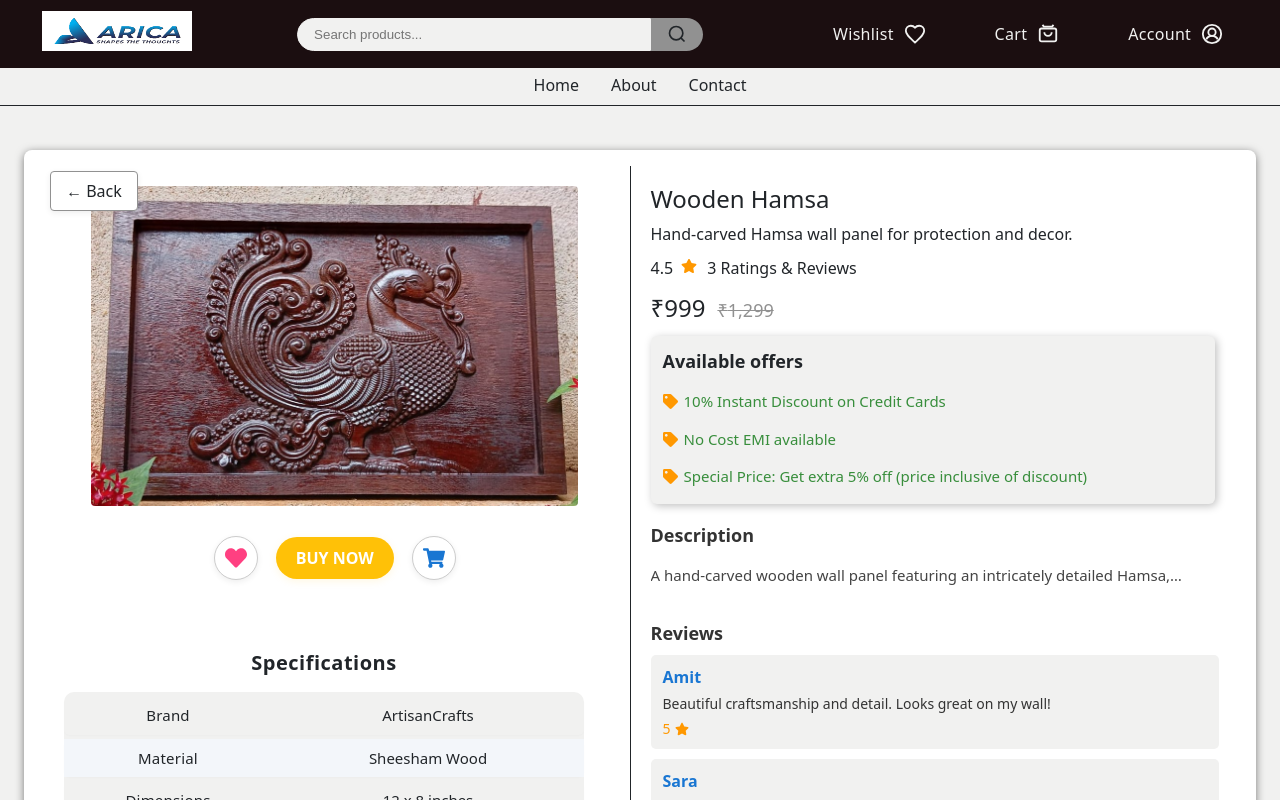
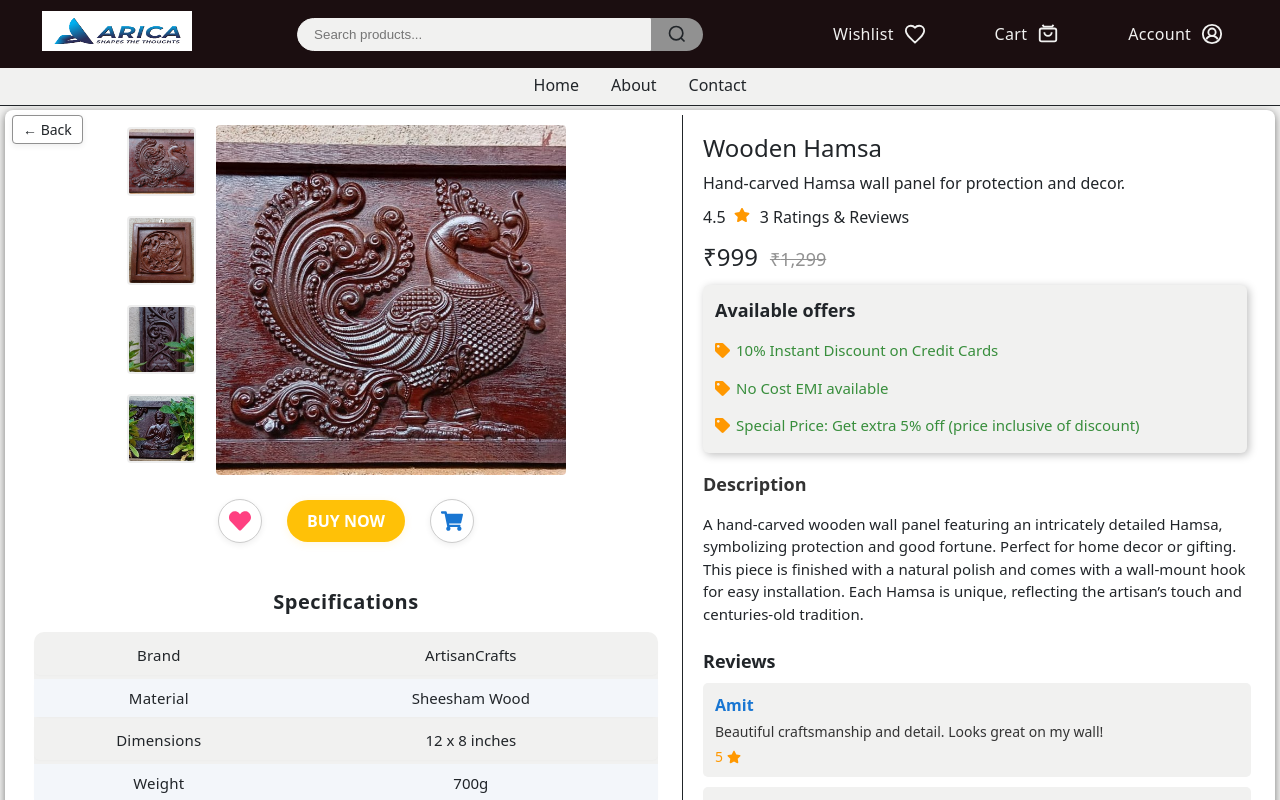
Before and after one commit to vivekbhat0120/HomeMade, a React (Vite) app: page /product/1 in a window 1280 px wide. Shown: the top 800 px of the page. Built offline with nearby package versions, Linux system fonts and the light colour scheme.

Commit message:
working on product details page 03

```diff
--- a/src/Data/Productdata.js
+++ b/src/Data/Productdata.js
@@ -21,6 +21,7 @@ const products = [
     price: 999,
     oldPrice: 1299,
     image: Product1,
+    images: [Product1, Product2, Product3, Product4],
     description: 'A hand-carved wooden wall panel featuring an intricately detailed Hamsa, symbolizing protection and good fortune. Perfect for home decor or gifting. This piece is finished with a natural polish and comes with a wall-mount hook for easy installation. Each Hamsa is unique, reflecting the artisan’s touch and centuries-old tradition.',
     specifications: [
       { label: 'Brand', value: 'ArtisanCrafts' },
@@ -46,6 +47,7 @@ const products = [
     price: 999,
     oldPrice: 1199,
     image: Product2,
+    images: [Product2, Product3, Product4, Product5],
     description: 'A detailed wood carving depicting a graceful swan, adding elegance to any room. The plaque is hand-finished and sealed for durability, making it suitable for both indoor and covered outdoor spaces. The swan’s wings are intricately detailed, showcasing the artisan’s skill.',
     specifications: [
       { label: 'Brand', value: 'WoodElegance' },
@@ -71,6 +73,7 @@ const products = [
     price: 999,
     oldPrice: 1399,
     image: Product3,
+    images: [Product3, Product4, Product5, Product6],
     description: 'Ornate floral carvings on a dark wood panel, ideal for traditional and modern interiors alike. The panel is handcrafted from premium teak and features a protective lacquer finish. It can be used as a wall accent or as part of a decorative partition.',
     specifications: [
       { label: 'Brand', value: 'ClassicCarvings' },
@@ -96,6 +99,7 @@ const products = [
     price: 999,
     oldPrice: 1099,
     image: Product4,
+    images: [Product4, Product5, Product6, Product7],
     description: 'A serene Buddha statue in a peaceful garden setting, bringing calm and positivity to your space. The statue is crafted from a blend of resin and wood, with hand-painted details and a weather-resistant finish. Ideal for meditation corners and garden nooks.',
     specifications: [
       { label: 'Brand', value: 'ZenDecor' },
@@ -121,6 +125,7 @@ const products = [
     price: 999,
     oldPrice: 1199,
     image: Product5,
+    images: [Product5, Product6, Product7, Product1],
     description: 'Sacred symbols of prosperity and wisdom, perfect for pooja rooms and festive decor. The set includes a beautifully crafted kalash and a Ganesha idol, both with intricate brass inlay work. A must-have for auspicious occasions.',
     specifications: [
       { label: 'Brand', value: 'DivineCraft' },
@@ -146,6 +151,7 @@ const products = [
     price: 999,
     oldPrice: 1299,
     image: Product6,
+    images: [Product6, Product7, Product1, Product2],
     description: 'A hand-carved Ganesha idol in a decorative arch, ideal for entryways and living rooms. The mount is made from solid rosewood and features a glossy finish. It comes with pre-installed hooks for easy hanging.',
     specifications: [
       { label: 'Brand', value: 'HeritageWood' },
@@ -171,6 +177,7 @@ const products = [
     price: 999,
     oldPrice: 1099,
     image: Product7,
+    images: [Product7, Product1, Product2, Product3],
     description: 'A rustic wooden frame showcasing a cherished family photo, adding warmth to your home. The frame is handcrafted from pine wood and features a distressed finish for a vintage look. It fits standard 8x10 inch photos and comes with a glass front.',
     specifications: [
       { label: 'Brand', value: 'FrameHouse' },
--- a/src/components/Product.jsx
+++ b/src/components/Product.jsx
@@ -3,7 +3,7 @@ import React from 'react';
 import { useNavigate } from 'react-router-dom';
 import '../styles/product.scss';
 
-const Product = ({ id, name, price, image, description }) => {
+const Product = ({ id, name, price, image, shortDescription }) => {
   const navigate = useNavigate();
 
   const handleClick = () => {
@@ -15,7 +15,7 @@ const Product = ({ id, name, price, image, description }) => {
       <img src={image} alt={name} className="product-image" />
       <div className="product-info">
         <h2 className="product-name">{name}</h2>
-        <p className="product-description">{description}</p>
+        <p className="product-description">{shortDescription}</p>
         <div className="product-price">₹ {price}</div>
       </div>
     </div>
--- a/src/pages/ProductDetail.jsx
+++ b/src/pages/ProductDetail.jsx
@@ -26,6 +26,7 @@ const ProductDetail = () => {
     price,
     oldPrice,
     image,
+    images,
     description,
     specifications,
     reviews,
@@ -33,13 +34,28 @@ const ProductDetail = () => {
     offers,
   } = product;
 
+  // Use images array if available, fallback to single image
+  const productImages = images && images.length > 0 ? images : [image];
+
   return (
     <div className="product-detail-container">
       <div className="product-detail-card">
         {/* Image, Actions, Description, Specs Section - now on the left */}
-        <div className="product-image-section">
+          <div className="main-image-and-actions">
             <button className="back-button" onClick={() => navigate(-1)}>&larr; Back</button>
-          <img src={image} alt={name} className="main-product-image" />
+            <div className="main-image-row">
+              <div className="product-thumbnails-vertical">
+                {productImages.map((img, idx) => (
+                  <img
+                    key={idx}
+                    src={img}
+                    alt={`${name} thumbnail ${idx + 1}`}
+                    className="product-thumbnail-image"
+                  />
+                ))}
+              </div>
+              <img src={productImages[0]} alt={name} className="main-product-image" />
+            </div>
             <div className="action-buttons">
               <button className="btn btn-wish" title="Add to Wishlist"><FaHeart /></button>
               <button className="btn btn-buy-now">BUY NOW</button>
@@ -59,6 +75,7 @@ const ProductDetail = () => {
               </table>
             </div>
           </div>
+
         {/* Info Section - now on the right */}
         <div className="product-info-section">
           <h1 className="product-title">{name}</h1>
--- a/src/styles/product.scss
+++ b/src/styles/product.scss
@@ -53,11 +53,6 @@
   font-size: 0.95rem;
   color: var(--secondary-color);
   margin-bottom: 8px;
-  display: -webkit-box;
-  -webkit-line-clamp: 2;
-  -webkit-box-orient: vertical;
-  overflow: hidden;
-  text-overflow: ellipsis;
 }
 
 .product-price {
--- a/src/styles/productdetail.scss
+++ b/src/styles/productdetail.scss
@@ -2,7 +2,7 @@
 
 // Container
 .product-detail-container {
-  margin: 150px 40px 0 40px;
+  margin: 110px 10px 5px;
   padding: 0;
   display: flex;
   flex-direction: column;
@@ -17,19 +17,19 @@
   flex-direction: row;
   justify-content: space-between;
   width: 100%;
-  margin-bottom: 20px;
   box-shadow: 0 2px 8px rgba(0, 0, 0, 0.5);
-  padding: 16px;
   border-radius: 8px;
+  padding: 5px;
 }
 
 // Info Section (left in code, first in logical order)
 .product-info-section {
-  width: 50%;
+  width: 45%;
   display: flex;
   flex-direction: column;
   align-items: flex-start;
   text-align: left;
+  margin-left: 10px;
 }
 .product-title {
   font-size: 24px;
@@ -72,7 +72,7 @@
   text-decoration: line-through;
 }
 .available-offers {
-  max-width: 540px;
+  max-width: 520px;
   width: 100%;
   // border: 1px solid var(--primary-color);
   padding: 12px;
@@ -99,28 +99,28 @@
 }
 
 .product-description {
-  margin-bottom: 16px;
+
   h3 {
     margin-bottom: 8px;
     font-size: 18px;
     color: #333;
   }
   p {
+    padding-right: 15px;
     font-size: 15px;
-    color: #444;
+    color: var(--text-color);
   }
 }
 
 .product-reviews {
-  margin-bottom: 16px;
   h3 {
-    margin-bottom: 8px;
+    margin: 0 0 8px 0;
     font-size: 18px;
-    color: #333;
+    color: var(--text-color);
   }
 }
 .review-item {
-  min-width: 520px;
+  min-width: 500px;
   width: 100%;
   background: var(--secondary-color);
   border-radius: 5px;
@@ -150,21 +150,42 @@
 
 // Image/Action/Description/Specs Section
 .product-image-section {
-  width: 50%;
+  width: 55%;
   margin-right: 20px;
   border-right: var(--text-color) 1px solid;
+  display: flex;
+  flex-direction: row;
+  align-items: flex-start;
+  position: relative;
+}
+
+.product-thumbnails-vertical {
+  display: flex;
+  flex-direction: column;
+  gap: 20px;
+  align-items: center;
+}
+
+.main-image-and-actions {
+  width: 100%;
+  display: flex;
+  flex-direction: column;
+  align-items: center;
+  flex: 1;
+  border-right: 1px solid var(--text-color);
+  margin-right: 10px;
 }
 
 // Back Button
 .back-button {
   position: absolute;
   top: 5px;
-  left: 10px;
+  left: 2px;
   background: var(--white-color);
   border: 1px solid var(--primary-color);
   border-radius: 4px;
-  padding: 8px 15px;
-  font-size: 16px;
+  padding: 4px 10px;
+  font-size: 14px;
   color: var(--text-color);
   cursor: pointer;
   z-index: 10;
@@ -182,16 +203,46 @@
 }
 
 .main-product-image {
-  margin-top: 20px;
-  width: auto;
-  height: 320px;
+  margin-top: 10px;
+  width: 350px;
+  height: 350px;
   object-fit: cover;
   border-radius: 4px;
+  display: block;
+  margin-left: 20px;
+}
+
+// .product-thumbnails horizontal style is now unused
+.product-thumbnails {
+  display: none;
+}
+
+.main-image-row {
+  display: flex;
+  flex-direction: row;
+  align-items: center;
+  justify-content: center;
+  width: 100%;
+}
+
+.product-thumbnail-image {
+  width: 65px;
+  height: 65px;
+  object-fit: cover;
+  border-radius: 4px;
+  border: 2px solid #eee;
+  transition: border 0.2s, box-shadow 0.2s;
+  cursor: pointer;
+  background: #fafafa;
+}
+.product-thumbnail-image:hover {
+  border: 2px solid var(--primary-color, #FFC107);
+  box-shadow: 0 2px 8px rgba(255,193,7,0.15);
 }
 .action-buttons {
-  margin: 24px auto 24px auto;
+  margin: 24px auto;
   display: flex;
-  gap: 18px;
+  gap: 25px;
   align-items: center;
   justify-content: center;
   width: 100%;
@@ -249,15 +300,18 @@
 }
 
 .product-specifications {
-  margin: 28px 0 16px 0;
-  // border: 1px solid var(--primary-color);
   border-radius: 10px;
   padding: 20px 24px 12px 24px;
-  min-width: 260px;
-  max-width: 520px;
-
+  width: 100%;
+  min-width: 0;
+  max-width: none;
+  margin: 0 auto 0 auto;
+  display: flex;
+  flex-direction: column;
+  align-items: center;
+  box-sizing: border-box;
   h3 {
-    margin-bottom: 14px;
+    margin: 0;
     font-size: 20px;
     color: var(--text-color);
     font-weight: 600;
@@ -265,6 +319,7 @@
   }
 }
 .spec-table {
+  margin-top: 15px;
   background: var(--secondary-color);
   width: 100%;
   border-radius: 10px;
```
Lines whose indentation alone changed are shown as unchanged.
